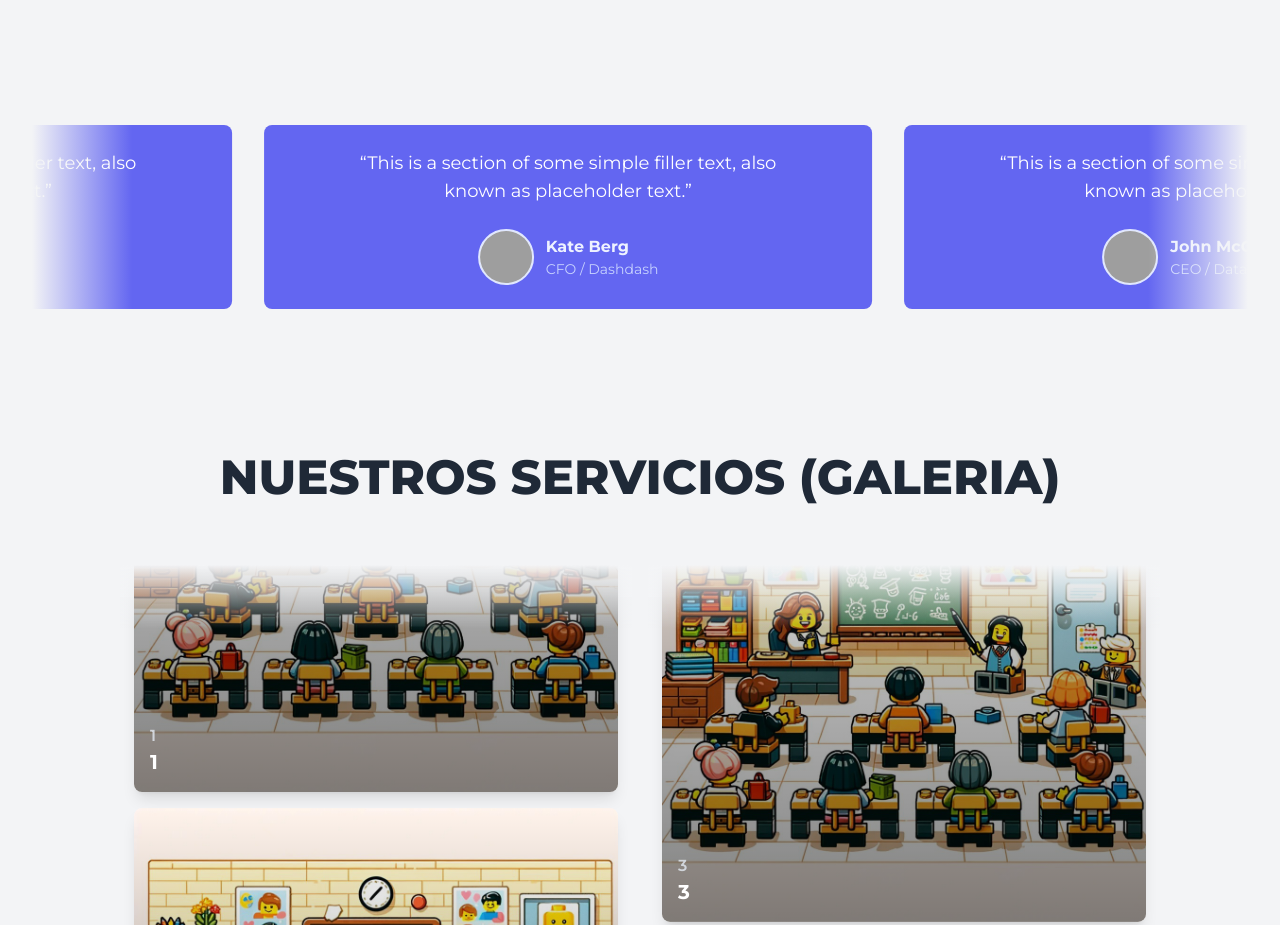
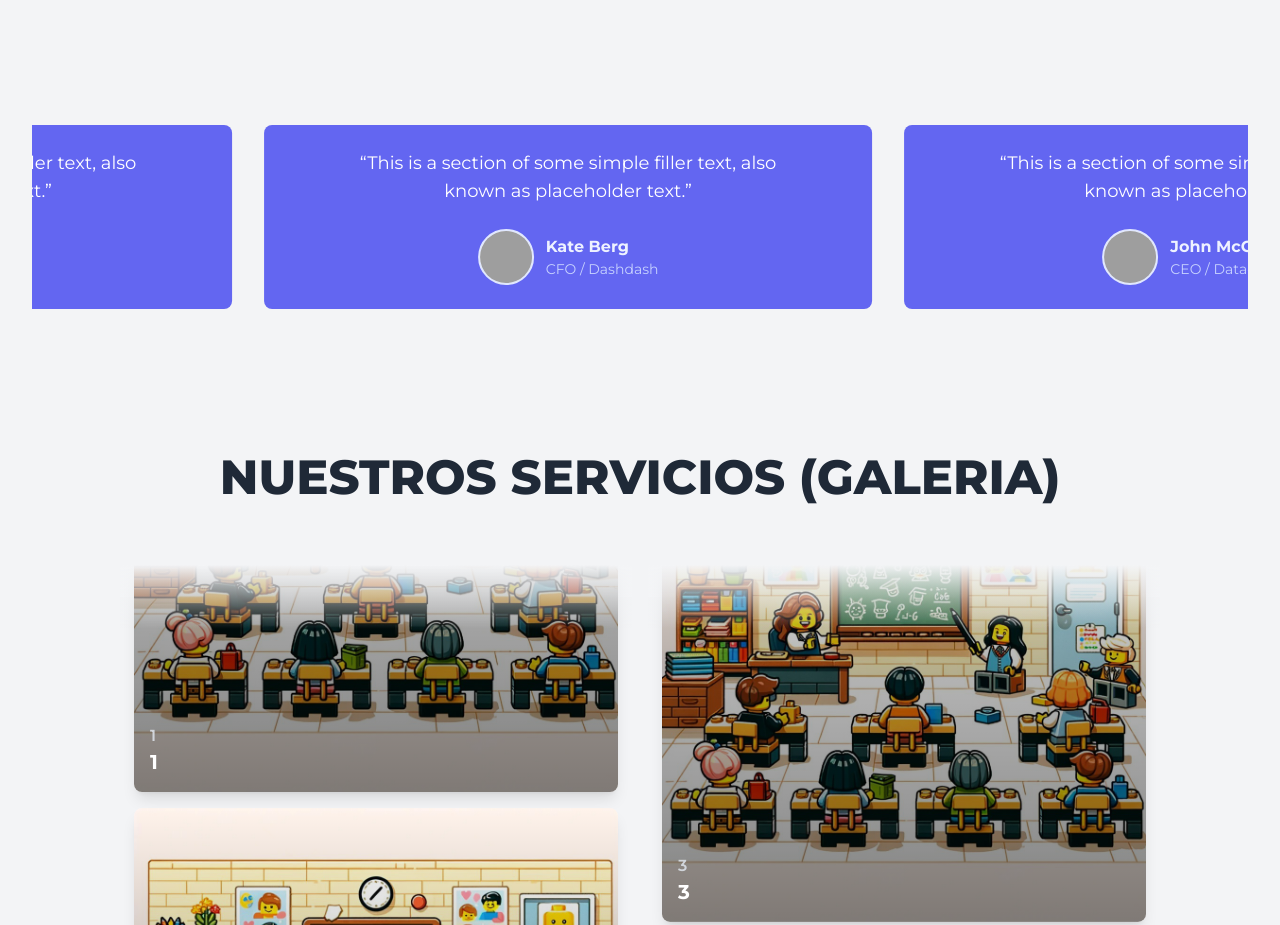
Before and after one commit to Edgar767/RoboTools, a React (Vite) app: page /inicio in a window 1280 px wide. Shown: the part 2363-3288 px from the top of the page. Built offline with nearby package versions, Linux system fonts and the light colour scheme; grey boxes are pictures that could not be loaded.

Commit message:
cambios de diseño

```diff
--- a/src/Components/Testimonials.jsx
+++ b/src/Components/Testimonials.jsx
@@ -74,33 +74,10 @@ const Testimonials = ({ testimonials, speed = 1, gap = 32 }) => {
     marginRight: `${gap}px`,
   };
 
-  const fadeStyles = {
-    position: 'absolute',
-    top: 0,
-    bottom: 0,
-    width: '100px',
-    pointerEvents: 'none',
-    zIndex: 1,
-  };
-
-  const fadeLeftStyles = {
-    ...fadeStyles,
-    left: 0,
-    background: 'linear-gradient(to right, rgb(243, 244, 246), rgba(243, 244, 246, 0))',
-  };
-
-  const fadeRightStyles = {
-    ...fadeStyles,
-    right: 0,
-    background: 'linear-gradient(to left, rgb(243, 244, 246), rgba(243, 244, 246, 0))',
-  };
-
   return (
     <div className="py-6 sm:py-8 lg:py-12">
       <div className="mx-auto max-w-screen-xl px-4 md:px-8">
         <div ref={containerRef} style={containerStyles}>
-          <div style={fadeLeftStyles}></div>
-          <div style={fadeRightStyles}></div>
           <div ref={trackRef} style={trackStyles}>
             {[...testimonials, ...testimonials].map((testimonial, index) => (
               <div
```
